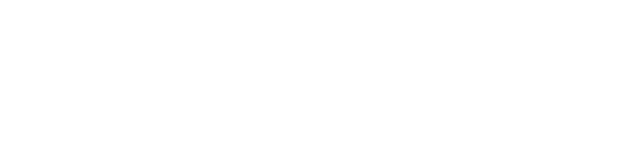
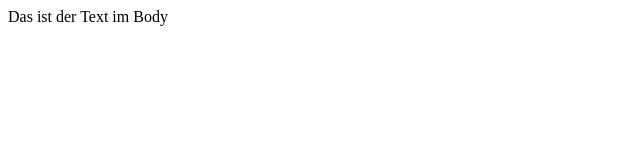
Before and after one commit to innenaussen/innenaussen.github.io, a plain HTML site: page index.html in a window 1280 px wide. Shown: the whole page, without its empty margins (0-640 px from the left). Drawn offline with Linux system fonts and the light colour scheme.

Commit message:
Update index.html

```diff
--- a/index.html
+++ b/index.html
@@ -5,6 +5,6 @@
 <title>Text des Titels</title>
 </head>
 <body>
-
+Das ist der Text im Body
 </body>
 </html>
```
